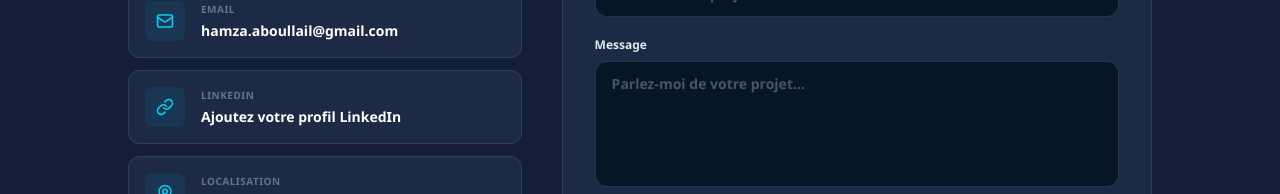
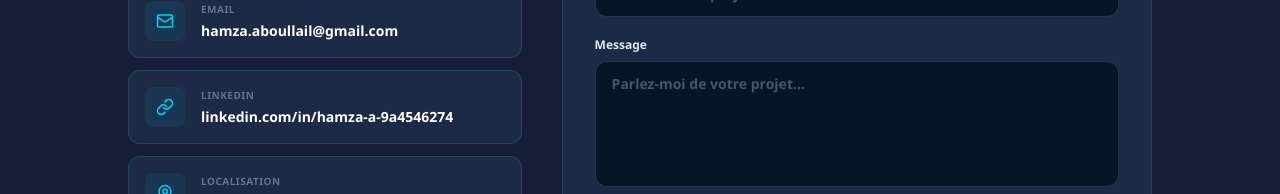
Before and after one commit to haboullail/qa-portfolio, a Next.js app: page / in a window 1280 px wide. Shown: the part 6323-6517 px from the top of the page. Built offline with nearby package versions, Linux system fonts and the light colour scheme.

Commit message:
Add LinkedIn profile links

```diff
--- a/components/hero/Hero.tsx
+++ b/components/hero/Hero.tsx
@@ -20,14 +20,20 @@ const orbitItems = [
   { label: "Git", icon: "https://cdn.jsdelivr.net/gh/devicons/devicon@latest/icons/git/git-original.svg", className: "orbit-item orbit-git" },
 ];
 
+const socialLinks = [
+  { label: "LinkedIn", href: "https://www.linkedin.com/in/hamza-a-9a4546274/", icon: LinkIcon },
+  { label: "GitHub", href: "https://github.com/haboullail", icon: Code2 },
+  { label: "Email", href: "mailto:hamza.aboullail@gmail.com", icon: Mail },
+];
+
 export default function Hero() {
   const { language } = useLanguage();
   return (
     <section id="home" className="relative min-h-screen overflow-hidden pt-[70px]">
       <div className="hero-glow" />
       <aside className="fixed left-4 top-1/2 z-40 hidden -translate-y-1/2 flex-col gap-3 xl:flex">
-        {[LinkIcon, Code2, Mail].map((Icon, index) => (
-          <a key={index} href={index === 2 ? "#contact" : "#"} aria-label="Réseau social" className="grid h-11 w-11 place-items-center rounded-full border border-slate-600/50 bg-slate-800/70 text-slate-400 transition hover:border-cyan-400 hover:text-cyan-300">
+        {socialLinks.map(({ label, href, icon: Icon }) => (
+          <a key={label} href={href} target={href.startsWith("http") ? "_blank" : undefined} rel={href.startsWith("http") ? "noreferrer" : undefined} aria-label={label} className="grid h-11 w-11 place-items-center rounded-full border border-slate-600/50 bg-slate-800/70 text-slate-400 transition hover:border-cyan-400 hover:text-cyan-300">
             <Icon size={18} />
           </a>
         ))}
--- a/components/sections/Contact.tsx
+++ b/components/sections/Contact.tsx
@@ -52,7 +52,7 @@ export default function Contact() {
             </p>
             <div className="mt-8 space-y-3">
               <ContactItem icon={Mail} label="EMAIL" value="hamza.aboullail@gmail.com" />
-              <ContactItem icon={LinkIcon} label="LINKEDIN" value={language === "fr" ? "Ajoutez votre profil LinkedIn" : "Add your LinkedIn profile"} />
+              <ContactItem icon={LinkIcon} label="LINKEDIN" value="linkedin.com/in/hamza-a-9a4546274" href="https://www.linkedin.com/in/hamza-a-9a4546274/" />
               <ContactItem icon={MapPin} label={language === "fr" ? "LOCALISATION" : "LOCATION"} value="Bois-Colombes, France" />
             </div>
           </div>
@@ -87,8 +87,9 @@ export default function Contact() {
   );
 }
 
-function ContactItem({ icon: Icon, label, value }: { icon: React.ElementType; label: string; value: string }) {
-  return <div className="glass flex items-center gap-4 rounded-xl p-4"><span className="grid h-10 w-10 place-items-center rounded-lg bg-cyan-500/10 text-cyan-400"><Icon size={18} /></span><div><p className="text-[10px] font-semibold tracking-wider text-slate-500">{label}</p><p className="mt-1 text-sm font-semibold text-white">{value}</p></div></div>;
+function ContactItem({ icon: Icon, label, value, href }: { icon: React.ElementType; label: string; value: string; href?: string }) {
+  const content = <><span className="grid h-10 w-10 shrink-0 place-items-center rounded-lg bg-cyan-500/10 text-cyan-400"><Icon size={18} /></span><div className="min-w-0"><p className="text-[10px] font-semibold tracking-wider text-slate-500">{label}</p><p className="mt-1 truncate text-sm font-semibold text-white">{value}</p></div></>;
+  return href ? <a href={href} target="_blank" rel="noreferrer" className="glass flex items-center gap-4 rounded-xl p-4 transition hover:border-cyan-400/30">{content}</a> : <div className="glass flex items-center gap-4 rounded-xl p-4">{content}</div>;
 }
 
 function Field({ label, name, placeholder, type = "text", required = false }: { label: string; name: string; placeholder: string; type?: string; required?: boolean }) {
```
